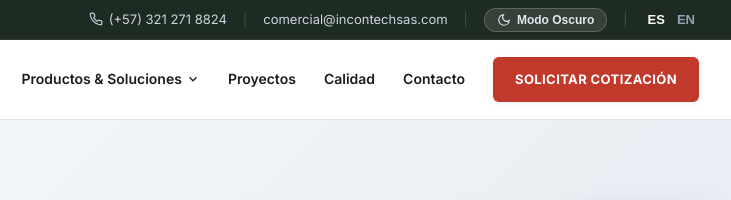
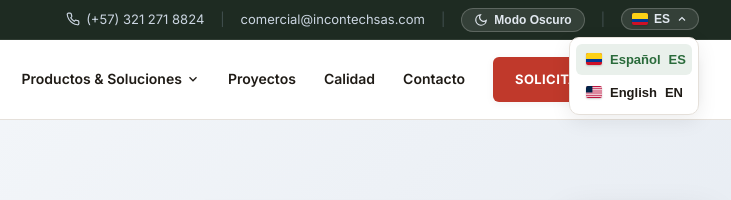
Before and after one commit to Santag207/ICONTECH_SAS, a website: page public/index.html in a window 1280 px wide. Both pictures are taken after a click on the button "ES". Shown: the top 200 px of the page, 549-1280 px from the left. Drawn offline with Linux system fonts and the light colour scheme.

Commit message:
feat: add encapsulated language dropdown switcher with SVG flags

```diff
--- a/public/css/styles.css
+++ b/public/css/styles.css
@@ -672,28 +672,128 @@ h4 { font-size: 18px; font-weight: 700; }
   stroke: currentColor;
   stroke-width: 2;
 }
-.topbar__lang {
+/* Language Dropdown Selector */
+.lang-dropdown {
+  position: relative;
+  display: inline-block;
+}
+
+.lang-dropdown__trigger {
+  background: rgba(255, 255, 255, 0.1);
+  border: 1px solid rgba(255, 255, 255, 0.2);
+  color: #E2E8F0;
+  border-radius: var(--radius-full);
+  padding: 4px 10px;
+  font-size: 12px;
+  font-weight: 700;
   display: inline-flex;
   align-items: center;
-  gap: 4px;
-}
-.topbar__lang-btn {
-  background: none;
+  gap: 6px;
+  cursor: pointer;
+  transition: all 0.2s var(--ease-main);
+  line-height: 1;
+}
+
+.lang-dropdown__trigger:hover {
+  background: rgba(255, 255, 255, 0.2);
+  color: #FFFFFF;
+  border-color: rgba(255, 255, 255, 0.35);
+}
+
+.lang-dropdown__flag {
+  width: 16px;
+  height: 12px;
+  border-radius: 2px;
+  flex-shrink: 0;
+  display: block;
+  box-shadow: 0 1px 2px rgba(0,0,0,0.2);
+}
+
+.lang-dropdown__arrow {
+  width: 12px;
+  height: 12px;
+  fill: none;
+  stroke: currentColor;
+  stroke-width: 2.2;
+  transition: transform 0.2s ease;
+}
+
+.lang-dropdown.open .lang-dropdown__arrow {
+  transform: rotate(180deg);
+}
+
+.lang-dropdown__menu {
+  position: absolute;
+  top: calc(100% + 6px);
+  right: 0;
+  background: var(--bg-card);
+  border: 1px solid var(--c-border);
+  border-radius: var(--radius-md);
+  padding: 6px;
+  min-width: 130px;
+  box-shadow: var(--shadow-md);
+  opacity: 0;
+  visibility: hidden;
+  transform: translateY(-6px);
+  transition: all 0.2s var(--ease-main);
+  z-index: 250;
+  display: flex;
+  flex-direction: column;
+  gap: 2px;
+}
+
+.lang-dropdown.open .lang-dropdown__menu {
+  opacity: 1;
+  visibility: visible;
+  transform: translateY(0);
+}
+
+.lang-dropdown__opt {
+  display: flex;
+  align-items: center;
+  gap: 8px;
+  width: 100%;
+  padding: 8px 10px;
+  background: transparent;
   border: none;
-  color: #94A3B8;
+  border-radius: var(--radius-sm);
+  color: var(--c-ink);
   font-size: 13px;
   font-weight: 600;
   cursor: pointer;
-  padding: 2px 4px;
-  border-radius: 3px;
-  transition: all 0.2s ease;
-}
-.topbar__lang-btn:hover {
-  color: #FFFFFF;
-}
-.topbar__lang-btn.active {
-  color: #FFFFFF;
-  background-color: var(--c-red-primary);
+  transition: background-color 0.15s ease, color 0.15s ease;
+  text-align: left;
+}
+
+.lang-dropdown__opt:hover {
+  background-color: var(--c-border-subtle);
+  color: var(--c-navy);
+}
+
+.lang-dropdown__opt.active {
+  background-color: rgba(42, 107, 59, 0.1);
+  color: var(--c-navy);
+  font-weight: 700;
+}
+
+body.dark-mode .lang-dropdown__menu {
+  background-color: #2A241F;
+  border-color: #3D352E;
+  box-shadow: 0 10px 25px rgba(0,0,0,0.5);
+}
+
+body.dark-mode .lang-dropdown__opt {
+  color: #F5F2EE;
+}
+
+body.dark-mode .lang-dropdown__opt:hover {
+  background-color: #3D352E;
+  color: #52C46E;
+}
+
+body.dark-mode .lang-dropdown__opt.active {
+  background-color: rgba(42, 107, 59, 0.3);
+  color: #86EFAC;
 }
 
 /* Header Navbar CEMEX */
--- a/public/index.html
+++ b/public/index.html
@@ -36,9 +36,24 @@
         <span class="theme-toggle__text" data-i18n="topbar_dark_mode">Modo Oscuro</span>
       </button>
       <span class="topbar__sep">|</span>
-      <div class="topbar__lang" id="langSelector">
-        <button type="button" class="topbar__lang-btn active" data-lang="es">ES</button>
-        <button type="button" class="topbar__lang-btn" data-lang="en">EN</button>
+      <div class="lang-dropdown" id="langDropdown">
+        <button type="button" class="lang-dropdown__trigger" id="langTrigger" aria-expanded="false" aria-haspopup="true">
+          <svg class="lang-dropdown__flag" id="langActiveFlag" viewBox="0 0 640 480" width="18" height="13.5"><rect width="640" height="480" fill="#ce1126"/><rect width="640" height="240" fill="#fcd116"/><rect width="640" height="120" y="240" fill="#003893"/></svg>
+          <span id="langActiveCode">ES</span>
+          <svg class="lang-dropdown__arrow" viewBox="0 0 24 24"><path d="M6 9l6 6 6-6"/></svg>
+        </button>
+        <div class="lang-dropdown__menu" id="langMenu" role="menu">
+          <button type="button" class="lang-dropdown__opt active" data-lang="es" role="menuitem">
+            <svg class="lang-dropdown__flag" viewBox="0 0 640 480" width="18" height="13.5"><rect width="640" height="480" fill="#ce1126"/><rect width="640" height="240" fill="#fcd116"/><rect width="640" height="120" y="240" fill="#003893"/></svg>
+            <span>Español</span>
+            <span class="lang-dropdown__code">ES</span>
+          </button>
+          <button type="button" class="lang-dropdown__opt" data-lang="en" role="menuitem">
+            <svg class="lang-dropdown__flag" viewBox="0 0 640 480" width="18" height="13.5"><rect width="640" height="480" fill="#bb133e"/><path d="M0 36.9h640v36.9H0zm0 73.8h640v36.9H0zm0 73.8h640v36.9H0zm0 73.8h640v36.9H0zm0 73.8h640v36.9H0zm0 73.8h640v36.9H0z" fill="#fff"/><rect width="256" height="258.5" fill="#002147"/></svg>
+            <span>English</span>
+            <span class="lang-dropdown__code">EN</span>
+          </button>
+        </div>
       </div>
     </div>
   </div>
--- a/public/js/i18n.js
+++ b/public/js/i18n.js
@@ -644,13 +644,24 @@ class I18nManager {
       }
     });
 
-    // Update language toggle buttons UI state
-    const langSwitchers = document.querySelectorAll('.topbar__lang-btn');
-    langSwitchers.forEach(btn => {
+    // Update language dropdown options UI state & active trigger display
+    const langOpts = document.querySelectorAll('.lang-dropdown__opt');
+    langOpts.forEach(btn => {
       const code = btn.getAttribute('data-lang');
       if (code === this.currentLang) {
         btn.classList.add('active');
         btn.setAttribute('aria-current', 'true');
+
+        const triggerFlag = document.getElementById('langActiveFlag');
+        const triggerCode = document.getElementById('langActiveCode');
+        const optFlag = btn.querySelector('.lang-dropdown__flag');
+
+        if (triggerFlag && optFlag) {
+          triggerFlag.innerHTML = optFlag.innerHTML;
+        }
+        if (triggerCode) {
+          triggerCode.textContent = code.toUpperCase();
+        }
       } else {
         btn.classList.remove('active');
         btn.removeAttribute('aria-current');
--- a/public/js/main.js
+++ b/public/js/main.js
@@ -9,13 +9,45 @@ function setupI18n() {
   if (!i18n) return;
   i18n.init();
 
-  const langButtons = $$('.topbar__lang-btn');
-  langButtons.forEach(btn => {
-    btn.addEventListener('click', (e) => {
+  const langDropdown = $('#langDropdown');
+  const langTrigger = $('#langTrigger');
+  const langOptions = $$('.lang-dropdown__opt');
+
+  if (langTrigger && langDropdown) {
+    langTrigger.addEventListener('click', (e) => {
       e.preventDefault();
-      const lang = btn.getAttribute('data-lang');
+      e.stopPropagation();
+      const isOpen = langDropdown.classList.contains('open');
+      langDropdown.classList.toggle('open', !isOpen);
+      langTrigger.setAttribute('aria-expanded', !isOpen);
+    });
+
+    document.addEventListener('click', (e) => {
+      if (!langDropdown.contains(e.target)) {
+        langDropdown.classList.remove('open');
+        langTrigger.setAttribute('aria-expanded', 'false');
+      }
+    });
+
+    document.addEventListener('keydown', (e) => {
+      if (e.key === 'Escape' && langDropdown.classList.contains('open')) {
+        langDropdown.classList.remove('open');
+        langTrigger.setAttribute('aria-expanded', 'false');
+        langTrigger.focus();
+      }
+    });
+  }
+
+  langOptions.forEach(opt => {
+    opt.addEventListener('click', (e) => {
+      e.preventDefault();
+      const lang = opt.getAttribute('data-lang');
       if (lang) {
         i18n.setLanguage(lang);
+        if (langDropdown) {
+          langDropdown.classList.remove('open');
+          if (langTrigger) langTrigger.setAttribute('aria-expanded', 'false');
+        }
       }
     });
   });
@@ -494,19 +526,20 @@ window.addEventListener('languageChanged', () => {
 });
 
 /* ---- Initial Page Load Setup ---- */
-document.addEventListener('DOMContentLoaded', () => {
-  setupI18n();
-  showTab(currentTabKey);
-  renderProjects();
-  renderLayers();
-});
-
-// Fallback in case DOMContentLoaded already fired before script execution
-if (document.readyState !== 'loading') {
+let initialized = false;
+function initApp() {
+  if (initialized) return;
+  initialized = true;
   setupI18n();
   showTab(currentTabKey);
   renderProjects();
   renderLayers();
 }
 
+if (document.readyState !== 'loading') {
+  initApp();
+} else {
+  document.addEventListener('DOMContentLoaded', initApp);
+}
+
 })();
```
Also changed, not shown: verify_i18n.js (+14 -2 lines).
